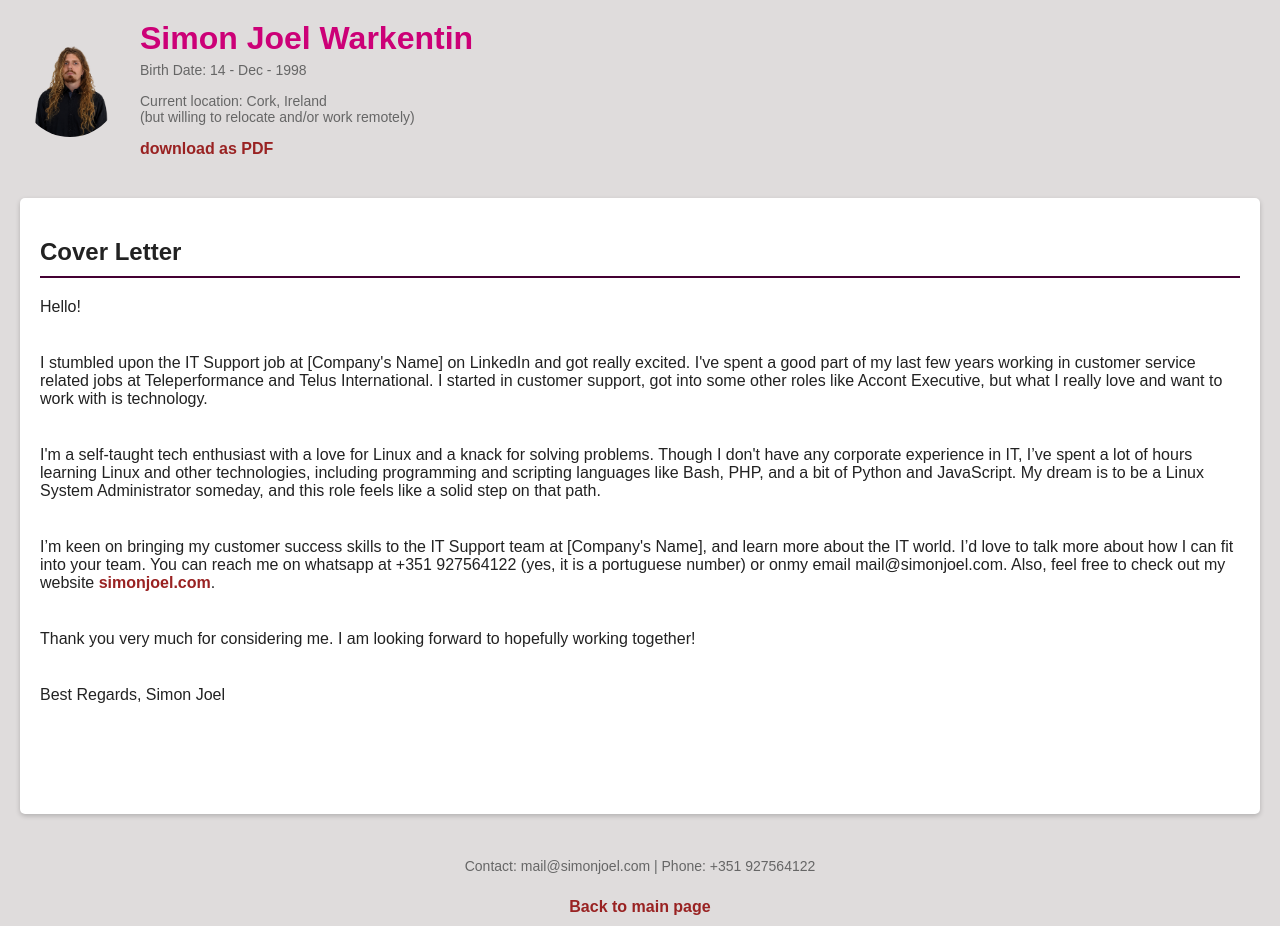
After one commit to SimonJoelWarkentin/simonjoel, a PHP site: page /alternative_cover_letter.php in a window 1280 px wide. The commit adds this page. Run offline with PHP 8.4, Linux system fonts and the light colour scheme.

Commit message:
added alternative cover letter

```diff
--- /dev/null
+++ b/alternative_cover_letter.php
@@ -0,0 +1,48 @@
+<!DOCTYPE html>
+<html lang="en">
+
+<head>
+    <meta charset="UTF-8">
+    <meta http-equiv="X-UA-Compatible" content="IE=edge">
+    <meta name="viewport" content="width=device-width, initial-scale=1.0">
+    <title>Cover Letter - Simon Joel</title>
+    <link rel="icon" href="assets/images/logo.png" type="image/icon type">
+    <link rel="stylesheet" href="cv.css">
+</head>
+
+<header>
+    <div class="profile-picture">
+        <img src="assets/images/simon.png" alt="Profile Picture">
+    </div>
+    <div class="header-details">
+        <h1>Simon Joel Warkentin</h1>
+        <p>Birth Date: 14 - Dec - 1998</p>
+        <p>Current location: Cork, Ireland<br>(but willing to relocate and/or work remotely)</p>
+	<a href="Simon_Joel_Cover_Letter.pdf" download="Simon_Joel_Cover_Letter.pdf">download as PDF</a>
+    </div>
+</header>
+<section class="work-experiences">
+    <h2>Cover Letter</h2>
+    <div class="letter">
+
+	<?php
+	$file_content = file_get_contents('cover_letter_IT_support.txt');
+	$paragraphs = explode("\n\n", $file_content);
+	foreach ($paragraphs as $paragraph) {
+	    echo "<p>$paragraph</p><hr>";
+	}
+	?>
+    </div>
+    <hr>
+
+    <hr>
+</section>
+
+    <footer>
+        <p>Contact: mail@simonjoel.com | Phone: +351 927564122</p>
+        <a href="index.php">Back to main page</a>
+    </footer>
+
+</body>
+
+</html>
--- /dev/null
+++ b/cover_letter_IT_support.txt
@@ -0,0 +1,12 @@
+Hello!
+
+I stumbled upon the IT Support job at [Company's Name] on LinkedIn and got really excited. I've spent a good part of my last few years working in customer service related jobs at Teleperformance and Telus International. I started in customer support, got into some other roles like Accont Executive, but what I really love and want to work with is technology.
+
+I'm a self-taught tech enthusiast with a love for Linux and a knack for solving problems. Though I don't have any corporate experience in IT, I’ve spent a lot of hours learning Linux and other technologies, including programming and scripting languages like Bash, PHP, and a bit of Python and JavaScript. My dream is to be a Linux System Administrator someday, and this role feels like a solid step on that path.
+
+I’m keen on bringing my customer success skills to the IT Support team at [Company's Name], and learn more about the IT world. I’d love to talk more about how I can fit into your team. You can reach me on whatsapp at +351 927564122 (yes, it is a portuguese number) or onmy email mail@simonjoel.com. Also, feel free to check out my website <a href="https://simonjoel.com">simonjoel.com</a>.
+
+Thank you very much for considering me. I am looking forward to hopefully working together!
+
+Best Regards,
+Simon Joel
--- a/cv.css
+++ b/cv.css
@@ -76,14 +76,14 @@ hr {
     color: #666;
 }
 
-.letter {
+.letter p {
     margin-bottom: 0;
     color:#222;
     font-size: 16px;
     padding-top: 0;
 }
 
-.letterhr {
+.letter hr {
 	opacity: 0;
 	height: 10px;
     padding-bottom: 0px;
--- /dev/null
+++ b/test.txt
@@ -0,0 +1 @@
+aaaaaaaaaaaaaaaaaaaaaaaaaaaaaaaaahahahahahah
```
